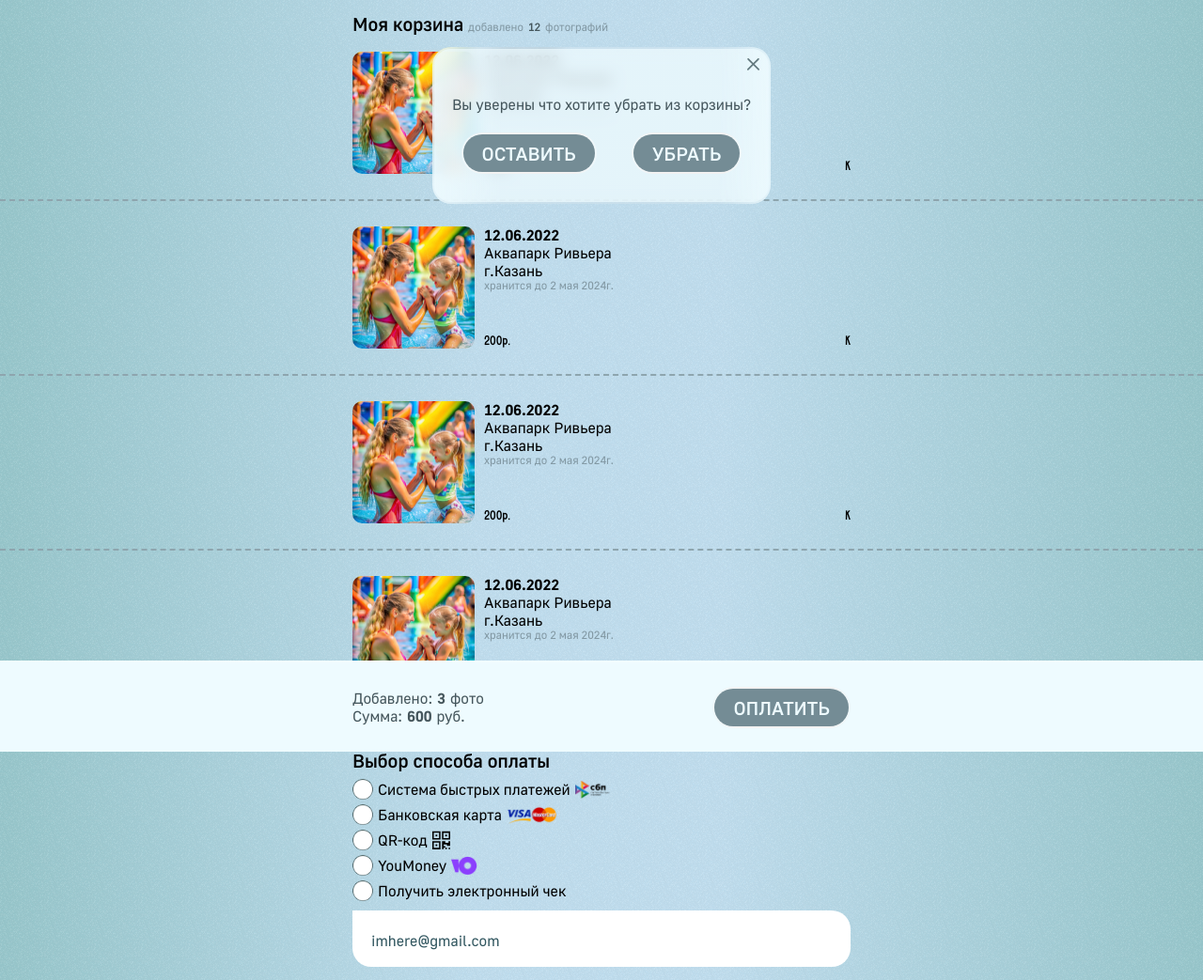
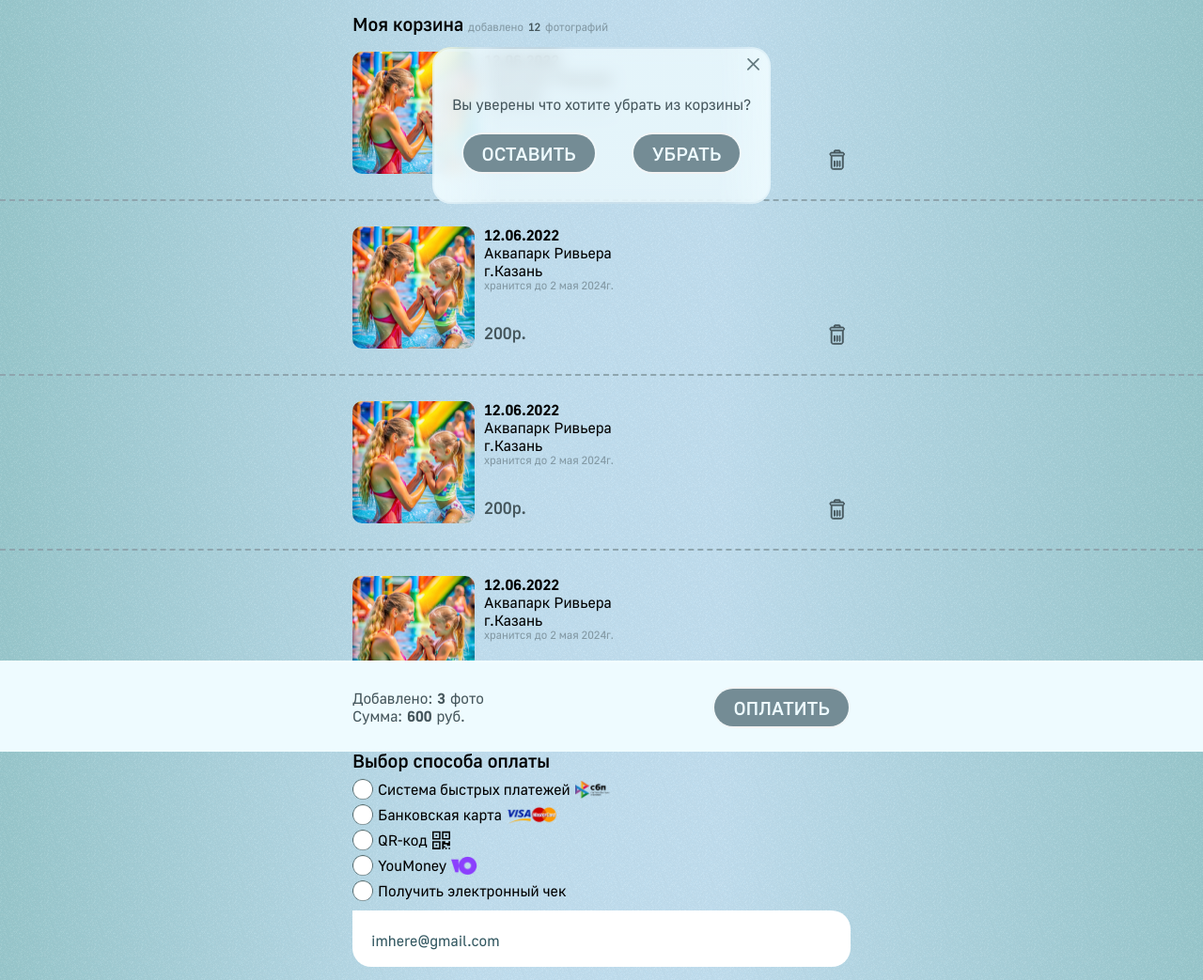
Before and after one commit to Victor-Glukhov/imherestudio, a plain HTML site: page basket.html in a window 1280 px wide. Shown: the top 1043 px of the page at 94% size. Drawn offline with Linux system fonts and the light colour scheme.

Commit message:
basket.html + кнопка удалить фото

```diff
--- a/basket.html
+++ b/basket.html
@@ -33,8 +33,12 @@
                 <p class="basket__item-keeping-info p400-12-12">хранится до 2 мая 2024г.</p>
               </div>
               <div class="basket__item-right-down">
-                <p class="basket__item-cost">200р.</p>
-                <p>K</p>
+                <p class="basket__item-cost p500-18-21">200р.</p>
+                <div class="basket__item-btn-del-box">
+                  <button class="btn-style-box basket__item-btn-del">
+                    <img src="images/image-garbage.svg" alt="image-garbage">
+                  </button>
+                </div>
               </div>
             </div>
           </div>
@@ -54,8 +58,12 @@
                 <p class="basket__item-keeping-info p400-12-12">хранится до 2 мая 2024г.</p>
               </div>
               <div class="basket__item-right-down">
-                <p class="basket__item-cost">200р.</p>
-                <p>K</p>
+                <p class="basket__item-cost p500-18-21">200р.</p>
+                <div class="basket__item-btn-del-box">
+                  <button class="btn-style-box basket__item-btn-del">
+                    <img src="images/image-garbage.svg" alt="image-garbage">
+                  </button>
+                </div>
               </div>
             </div>
           </div>
@@ -75,8 +83,12 @@
                 <p class="basket__item-keeping-info p400-12-12">хранится до 2 мая 2024г.</p>
               </div>
               <div class="basket__item-right-down">
-                <p class="basket__item-cost">200р.</p>
-                <p>K</p>
+                <p class="basket__item-cost p500-18-21">200р.</p>
+                <div class="basket__item-btn-del-box">
+                  <button class="btn-style-box basket__item-btn-del">
+                    <img src="images/image-garbage.svg" alt="image-garbage">
+                  </button>
+                </div>
               </div>
             </div>
           </div>
@@ -96,13 +108,18 @@
                 <p class="basket__item-keeping-info p400-12-12">хранится до 2 мая 2024г.</p>
               </div>
               <div class="basket__item-right-down">
-                <p class="basket__item-cost">200р.</p>
-                <p>K</p>
+                <p class="basket__item-cost p500-18-21">200р.</p>
+                <div class="basket__item-btn-del-box">
+                  <button class="btn-style-box basket__item-btn-del">
+                    <img src="images/image-garbage.svg" alt="image-garbage">
+                  </button>
+                </div>
               </div>
             </div>
           </div>
           <hr class="hr-dashed">
         </div>
+        <!-- Выбор способа оплаты -->
         <div class="contaiter-center">
           <div class="basket__payment-method max-width-fixed">
             <h1 class="basket__payment-method-h1 p500-20-20">
--- a/css/main.css
+++ b/css/main.css
@@ -2351,6 +2351,13 @@ a {
   font-size: 16px;
   line-height: 19px;
 }
+.p500-18-21 {
+  font-family: 'Golos-UI-Medium', sans-serif;
+  font-weight: 500;
+  font-style: normal;
+  font-size: 18px;
+  line-height: 21px;
+}
 .p500-20-20 {
     font-family: 'Golos-UI-Medium', sans-serif;
     font-weight: 500;
@@ -2525,6 +2532,20 @@ a {
 .basket__item-right-down {
     display: flex;
     justify-content: space-between;
+}
+.basket__item-cost {
+  color: #45565C;
+}
+.basket__item-btn-del-box {
+
+}
+.btn-style-box {
+  background-color: transparent;
+  border-style: none;
+}
+.basket__item-btn-del img {
+  height: 22px;
+  width: auto;
 }
 /* Моя корзина */
 /* Модальное окно - подтвердить удаление фото */
```
